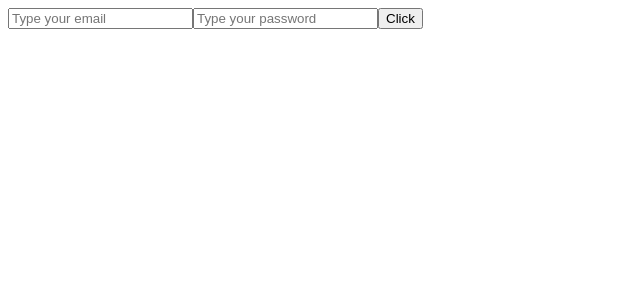
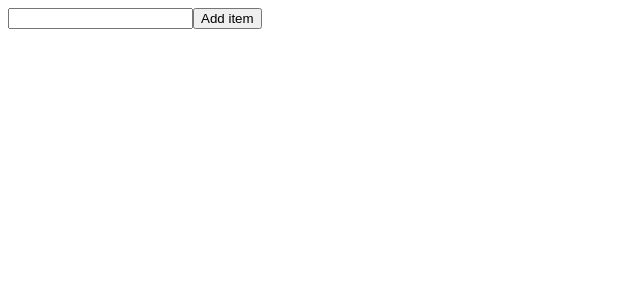
Before and after one commit to mykhailmykhailenko/REACT-JS, a React (Create React App) app: page / in a window 1280 px wide. Shown: the top 300 px of the page, without its empty margins (0-640 px from the left). Built offline with nearby package versions, Linux system fonts and the light colour scheme.

Commit message:
Todolist task resolve v.1

```diff
--- a/src/App.js
+++ b/src/App.js
@@ -1,5 +1,5 @@
 import React from "react";
-import LoginForm from './components/LoginForm'
+import TodoList from './components/TodoList';
 
 class App extends React.Component {
     constructor(props){
@@ -11,13 +11,11 @@ class App extends React.Component {
 
     render () {
         return (
-           <LoginForm />
+           <TodoList />
         )
     }
 }
 export default App;
-
-
 /*
 Список справ (TodoList)
 1. Форма (інпут і кнопка), за введення даних і натиснення кнопки вміст інпута стає новим рядком у списку справ
--- /dev/null
+++ b/src/components/TodoList/TodoItem/index.js
@@ -0,0 +1,9 @@
+import React from 'react';
+
+const TodoItem = (props) => {
+    return (
+        <li>{props.text}</li>
+    );
+}
+
+export default TodoItem;
--- /dev/null
+++ b/src/components/TodoList/index.js
@@ -0,0 +1,60 @@
+import React, { Component } from 'react';
+import TodoItem from './TodoItem';
+
+class TodoList extends Component {
+    constructor(props) {
+        super(props);
+        this.state = {
+            todo: '',
+            list: []
+        }
+    }
+
+    changeHandler = ({target: {value, name}}) => {
+        this.setState({
+            [name]: value
+        })
+    }
+
+    submitHandler = (event) => {
+        event.preventDefault();
+        const {list, todo} = this.state;
+        const todoObject = {
+            body: todo,
+            id: list.length
+        }
+        this.setState({
+            list: [...list, todoObject],
+            todo: ''
+        });
+    }
+
+    mapList = () => {
+        const {list} = this.state;
+       return list.map(elem => <TodoItem text={elem.body} key={elem.id}/>);
+    }
+
+
+    render() {
+        const {todo} = this.state;
+
+        return (
+        <section>
+           <form onSubmit={this.submitHandler}>
+            <input
+                type="text"
+                name="todo"
+                value={todo}
+                onChange={this.changeHandler}
+                 />
+            <button>Add item</button>
+           </form>
+           <ul>
+            {this.mapList()}
+           </ul>
+        </section>
+        );
+    }
+}
+
+export default TodoList;
```
